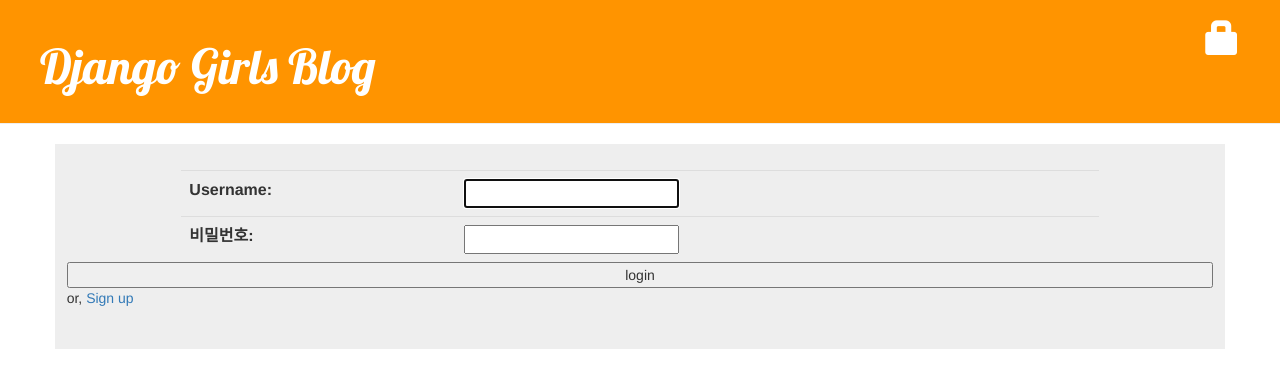
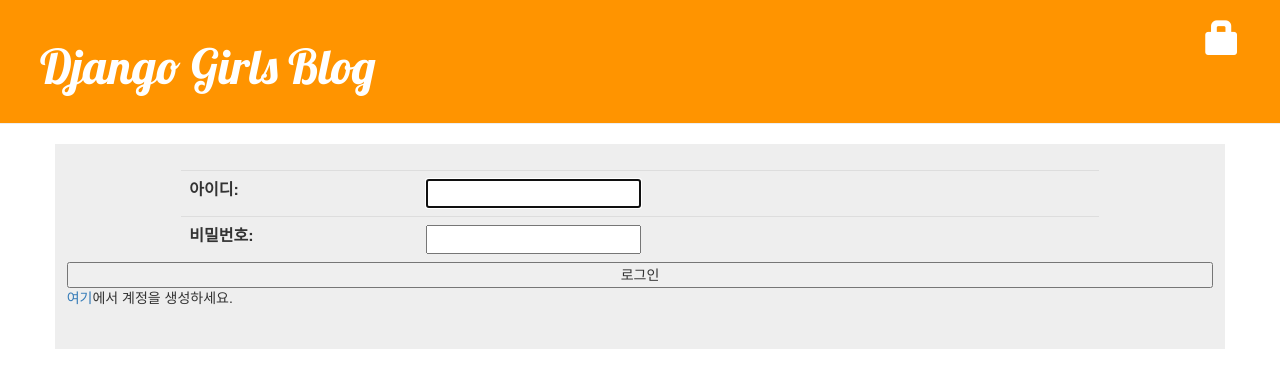
Before and after one commit to SoeunLee/home-PSS, a Django app: page /accounts/login/ in a window 1280 px wide. Shown: the top 388 px of the page. Run offline with Django 3.2, Linux system fonts and the light colour scheme; some libraries are stand-ins or nearby versions.

Commit message:
modify label

```diff
--- a/blog/forms.py
+++ b/blog/forms.py
@@ -20,7 +20,7 @@
 
 
 class UserCreationForm(forms.ModelForm):
-    username = forms.EmailField(label='이메일 아이디', max_length=255)
+    username = forms.EmailField(label='아이디', max_length=255)
     authorname = forms.CharField(label='닉네임', max_length=20)
     date_of_birth = forms.DateField(label='생년월일')
     password1 = forms.CharField(label='비밀번호', widget=forms.PasswordInput)
--- a/blog/templates/blog/base.html
+++ b/blog/templates/blog/base.html
@@ -14,7 +14,7 @@
         <div class="page-header">
             {% if user.is_authenticated %}
                 <a href="{% url 'post_new' %}" class="top-menu"><span class="glyphicon glyphicon-plus"></span></a>
-                <p class="top-menu">Hello {{ user.username }} <small>(<a href="{% url 'logout' %}">Log out</a>)</small></p>
+                <p class="top-menu">Hello {{ user.authorname }} <small>(<a href="{% url 'logout' %}">Log out</a>)</small></p>
             {% else %}
                 <a href="{% url 'login' %}" class="top-menu"><span class="glyphicon glyphicon-lock"></span></a>
             {% endif %}
--- a/blog/templates/blog/post_list.html
+++ b/blog/templates/blog/post_list.html
@@ -6,7 +6,7 @@
             <h1><a href="{% url 'post_detail' pk=post.pk %}">{{ post.title|truncatechars:40 }}</a></h1>
             <table>
                 <tr>
-                    <td>{{ user.authorname }}&nbsp;&nbsp;</td>
+                    <td>{{ post.author.authorname }}&nbsp;&nbsp;</td>
                     <td class="date"><small>{{ post.created_date }}</small></td>
                 </tr>
             </table>
--- a/blog/templates/registration/account_new.html
+++ b/blog/templates/registration/account_new.html
@@ -11,7 +11,7 @@
                 </tr>
             {% endfor %}
         </table>
-        <button type="submit" class="submit">Sign up</button>
+        <button type="submit" class="submit">회원가입</button>
         <p>주의: {{ form.errors.items|get_value_at:0|striptags }}</p>
     </form>
 {% endblock %}
--- a/blog/templates/registration/login.html
+++ b/blog/templates/registration/login.html
@@ -2,24 +2,24 @@
 
 {% block content %}
     {% if form.errors %}
-        <p>이름과 비밀번호과 일치하지 않습니다. 다시 시도해주세요.</p>
+        <p>아이디와 비밀번호과 일치하지 않습니다. 다시 시도해주세요.</p>
     {% endif %}
 
     <form method="post" action="{% url 'login' %}">
         {% csrf_token %}
         <table class="table">
             <tr>
-                <td>{{ form.username.label_tag }}</td>
+                <td><label>아이디:</label></td>
                 <td>{{ form.username }}</td>
             </tr>
             <tr>
-                <td>{{ form.password.label_tag }}</td>
+                <td><label>비밀번호:</label></td>
                 <td>{{ form.password }}</td>
             </tr>
         </table>
-        <input type="submit" value="login" class="submit" />
+        <input type="submit" value="로그인" class="submit" />
         <input type="hidden" name="next" value="{{ next }}" />
-        or, <a href="{% url 'account_new' %}">Sign up</button>
+        <a href="{% url 'account_new' %}">여기</a>에서 계정을 생성하세요.
     </form>
 
 {% endblock %}
```
